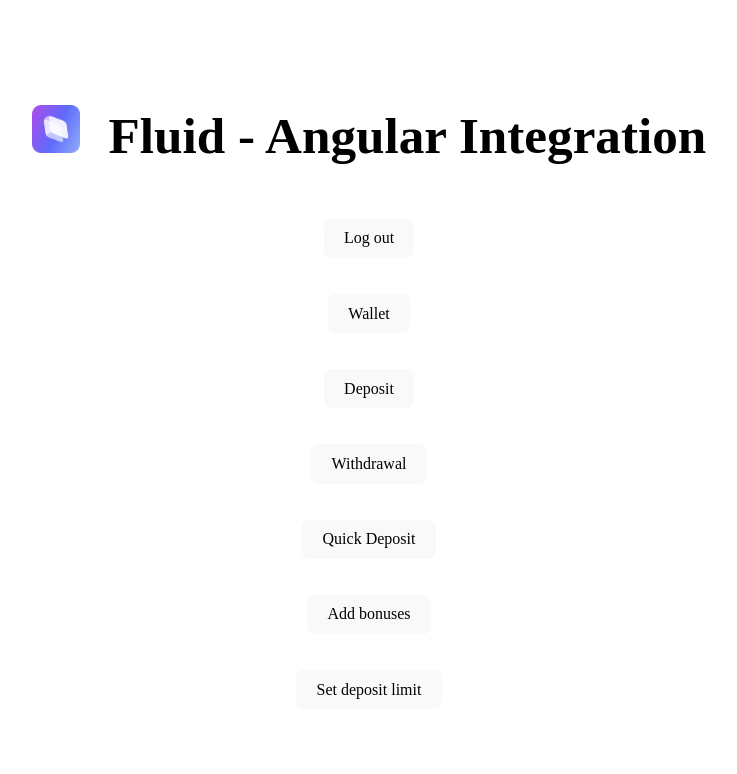
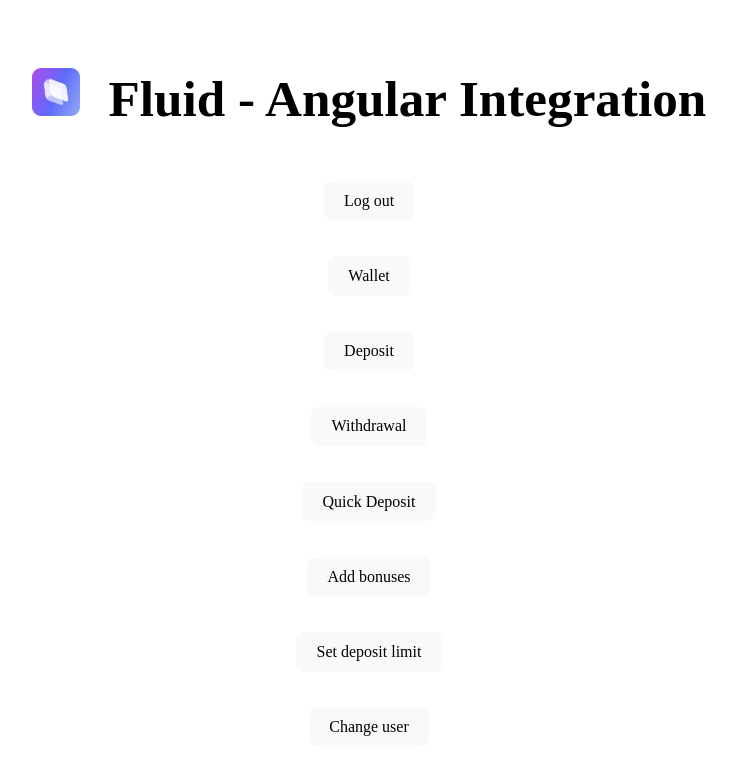
Before and after one commit to soltechno/fluid-angular, an Angular app: page / in a window 1280 px wide. Shown: the top 774 px of the page, without its empty margins (279-1016 px from the left). Built offline with nearby package versions, Linux system fonts and the light colour scheme.

Commit message:
refactor for new notification format and add change user

```diff
--- a/src/app/app.component.html
+++ b/src/app/app.component.html
@@ -44,6 +44,12 @@
       </button>
     </div>
 
+    <div style="margin-bottom: 1rem;">
+        <button (click)="changeUser()">
+          Change user
+        </button>
+    </div>
+
     <div *ngIf="loggedIn">
       <fluid-widget
         #fluidWidgetRef
--- a/src/app/app.component.ts
+++ b/src/app/app.component.ts
@@ -1,4 +1,4 @@
-import { Component, OnInit, OnDestroy, AfterViewInit, ViewChild, ElementRef, CUSTOM_ELEMENTS_SCHEMA } from '@angular/core';
+import { Component, OnInit, OnDestroy, ViewChild, ElementRef, CUSTOM_ELEMENTS_SCHEMA } from '@angular/core';
 import { CommonModule } from '@angular/common';
 import { RouterOutlet } from '@angular/router';
 import bonusData from '../bonuses.json';
@@ -29,7 +29,7 @@ export class AppComponent implements OnInit, OnDestroy {
 
   ngOnInit() {
     this.operatorId = '10000001';
-    this.userId = '10001';
+    this.userId = '10000';
     this.sessionId = 'a-session';
     this.bonuses = JSON.stringify([]);
     this.depositLimit = "";
@@ -50,6 +50,10 @@ export class AppComponent implements OnInit, OnDestroy {
   setLoggedIn(value: boolean) {
     this.isOpen = false;
     this.loggedIn = value;
+  }
+
+  changeUser() {
+    this.userId = '10001';
   }
 
   wallet() {
@@ -84,18 +88,18 @@ export class AppComponent implements OnInit, OnDestroy {
   }
 
   onCommand(event: CustomEvent<any>) {
-    console.info(`%cFluid COMMAND: ${event.detail}`, 'color: lightgreen');
+    console.info('%cFluid COMMAND:', 'color: lightgreen', event.detail);
 
-    if (event.detail === 'close') {
+    if (event.detail.message === 'close') {
       this.close();
     }
   }
 
   onInfo(event: CustomEvent<any>) {
-    console.info(`%cFluid INFO: ${event.detail}`, 'color: cornflowerblue');
+    console.info('%cFluid INFO:', 'color: cornflowerblue', event.detail);
   }
 
   onError(event: CustomEvent<any>) {
-    console.error(`Fluid ERROR: ${event.detail}`);
+    console.error('Fluid ERROR:', event.detail);
   }
 }
```
